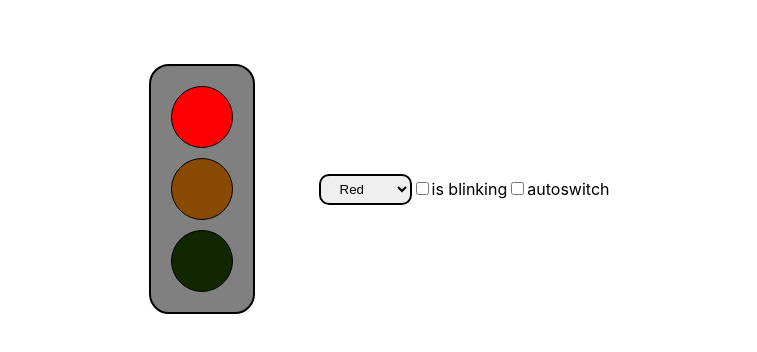
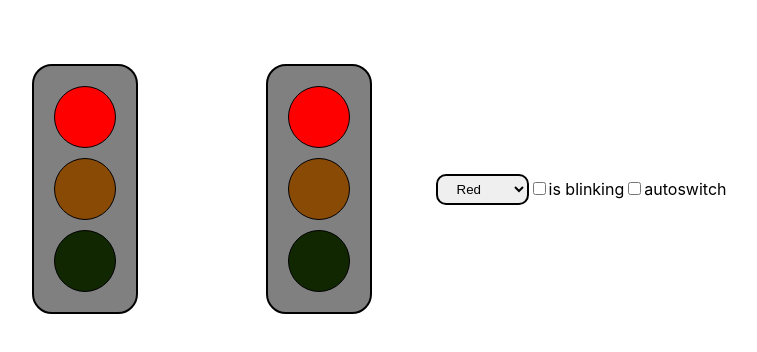
Before and after one commit to sfidrya/traffic-lights, a React (Create React App) app: page / in a window 1280 px wide. Shown: the top 352 px of the page, without its empty margins (293-1050 px from the left). Built offline with nearby package versions, Linux system fonts and the light colour scheme.

Commit message:
implement changing lights in autoswitch mode. but it's changing in circle (green after red, not yellow)

```diff
--- a/src/trafficLightsAll.tsx
+++ b/src/trafficLightsAll.tsx
@@ -1,4 +1,4 @@
-import React, {useCallback, useState} from 'react';
+import React, {useCallback, useEffect, useState} from 'react';
 //import './trafficLightsAll.css';
 import {TrafficLights} from './trafficLights'
 import {LightMenu} from './menu/LightMenu'
@@ -9,6 +9,29 @@ export const TrafficLightsAll = () => {
   const [activeColor, setActiveColor] = useState<Color | 'none'>('red')
   const [isBlinking, setIsBlinking] = useState(false)
   const [isAutoSwitch, setIsAutoSwitch] = useState(false)
+  const [autoSwitchColor, setAutoSwitchColor] = useState<Color> ('red')
+
+  useEffect(() => {
+    function autoSwitch() {
+      if (autoSwitchColor === 'green') {
+       setAutoSwitchColor('yellow')
+      }  else if (autoSwitchColor === 'yellow') {
+        setAutoSwitchColor ('red')
+      } else {
+        setAutoSwitchColor('green')
+      }
+      console.log('autoSwitch worked')
+    }
+    if (isAutoSwitch) {
+      const autoSwitchTimer = setTimeout(autoSwitch, 3000)
+     /* return function cleanup() {
+        clearTimeout(autoSwitchTimer)
+        console.log('CLEARED TIMEOUT')
+      }*/
+    }
+  }
+  ,
+  [autoSwitchColor, isAutoSwitch])
 
 
   const handleActiveColorChange = useCallback((newValue: Color | 'none') => {
@@ -21,12 +44,14 @@ export const TrafficLightsAll = () => {
 
   const handleIsAutoSwitchChange = useCallback((newValue: boolean) => {
     setIsAutoSwitch(newValue)
+    setAutoSwitchColor('red')
   }, [])
 
 
   return (
     <>
       <TrafficLights activeColor={activeColor} isBlinking={isBlinking}/>
+      <TrafficLights activeColor={isAutoSwitch ? autoSwitchColor : activeColor} isBlinking={isBlinking}/>
       <LightMenu
         activeColor={activeColor}
         isBlinking={isBlinking}
```
